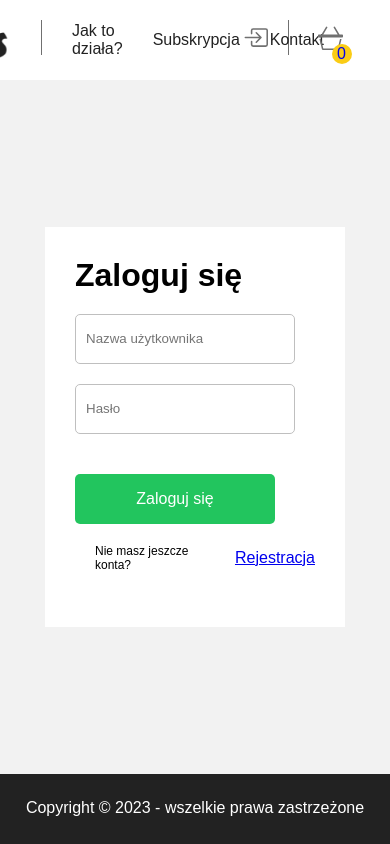
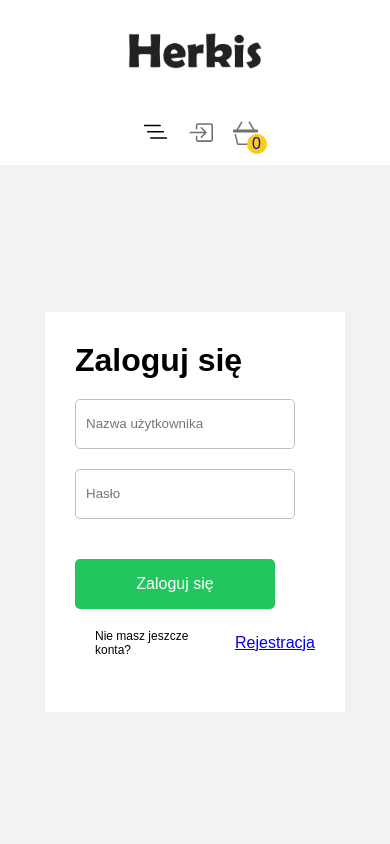
Before and after one commit to migdalius/herkis_shop, a React (Create React App) app in the folder client/: page /logowanie in a window 390 px wide. Built offline with nearby package versions, Linux system fonts and the light colour scheme.

Commit message:
nav responsive

```diff
--- a/client/src/components/nav/Navigation.jsx
+++ b/client/src/components/nav/Navigation.jsx
@@ -13,16 +13,26 @@ import { useState } from "react";
 import { useSelector, useDispatch } from "react-redux";
 const Container = styled.div`
   display: flex;
+  flex-wrap: wrap;
 `;
 
 const LeftNav = styled.div`
-  width: 50%;
+  width: 100%;
+  max-width: 50%;
   background-color: #22c55e;
+
+  @media (max-width: 767px) {
+    max-width: 100%;
+  }
 `;
+
 const RightNav = styled.div`
-  width: 50%;
+  width: 100%;
+  max-width: 50%;
   background-color: #fff;
-  @media (max-width: 940px) {
+
+  @media (max-width: 767px) {
+    max-width: 100%;
     background-color: #22c55e;
   }
 `;
@@ -31,9 +41,15 @@ const MainNavContainer = styled.div`
   margin: 20px;
   display: flex;
   justify-content: center;
+
   @media (max-width: 1105px) {
     margin: 20px;
     margin-bottom: 40px;
+  }
+
+  @media (max-width: 767px) {
+    margin: 10px;
+    margin-bottom: 20px;
   }
 `;
 
@@ -42,8 +58,10 @@ const VerticalHr = styled.div`
     props.white ? "1px solid #fff" : "1px solid #222"};
   width: 10px;
   height: 35px;
-  @media (max-width: 940px) {
+
+  @media (max-width: 767px) {
     border-left: 1px solid #fff;
+    height: 20px;
   }
 `;
 
@@ -61,9 +79,15 @@ const List = styled.ul`
   animation-name: ${breatheAnimation};
   animation-duration: 3s;
   animation-fill-mode: forwards;
+
   @media (max-width: 1105px) {
     margin-left: 15px;
     gap: 15px;
+  }
+
+  @media (max-width: 767px) {
+    margin-left: 10px;
+    gap: 10px;
   }
 `;
 
@@ -73,16 +97,28 @@ const Logo = styled.img`
   animation-name: ${breatheAnimation};
   animation-duration: 3s;
   animation-fill-mode: forwards;
+
   @media (max-width: 960px) {
     width: 110px;
     margin-right: 15px;
   }
+
+  @media (max-width: 767px) {
+    width: 90px;
+    margin-right: 10px;
+  }
 `;
+
 const ListItem = styled.li`
   color: #fff;
   cursor: pointer;
+
   @media (max-width: 1115px) {
     font-size: 16px;
+  }
+
+  @media (max-width: 767px) {
+    font-size: 14px;
   }
 `;
 
@@ -92,6 +128,7 @@ const ContentWrapper = styled.div`
   gap: 10px;
   position: relative;
 `;
+
 const NavContainer = styled.div`
   display: flex;
   gap: 20px;
--- a/client/src/components/topNav/TopNav.jsx
+++ b/client/src/components/topNav/TopNav.jsx
@@ -4,35 +4,60 @@ import {
   Basket3,
   BoxArrowInRight,
   PersonCircle,
+  AspectRatio,
+  ListNested,
 } from "react-bootstrap-icons";
 import img from "../../img/home/mask.jpg";
 import { Link } from "react-router-dom";
 import { useSelector, useDispatch } from "react-redux";
 import LogoImg from "../../img/herkis_logo.png";
+import { useState } from "react";
 const Container = styled.div`
   display: flex;
   box-shadow: rgba(100, 100, 111, 0.2) 0px 7px 29px 0px;
+
+  @media (max-width: 768px) {
+    flex-direction: column;
+  }
 `;
 
 const LeftNav = styled.div`
   width: 50%;
   background-color: #fff;
+
+  @media (max-width: 768px) {
+    width: 100%;
+  }
 `;
+
 const RightNav = styled.div`
   width: 50%;
   background-color: #fff;
+
+  @media (max-width: 768px) {
+    width: 100%;
+  }
 `;
 
 const MainNavContainer = styled.div`
   margin: 20px;
   display: flex;
   justify-content: center;
+
+  @media (max-width: 768px) {
+    flex-direction: column;
+    align-items: center;
+  }
 `;
 
 const VerticalHr = styled.div`
   border-left: 1px solid #707070;
   width: 10px;
   height: 35px;
+
+  @media (max-width: 768px) {
+    display: none;
+  }
 `;
 
 const breatheAnimation = keyframes`
@@ -49,16 +74,28 @@ const List = styled.ul`
   animation-name: ${breatheAnimation};
   animation-duration: 3s;
   animation-fill-mode: forwards;
+
+  @media (max-width: 768px) {
+    flex-direction: column;
+    align-items: flex-start;
+    margin: 10px 0;
+    gap: 15px;
+    display: ${({ showMenu }) => (showMenu ? "flex" : "none")};
+  }
 `;
 
 const Logo = styled.img`
   width: 140px;
-
   margin-right: 30px;
   animation-name: ${breatheAnimation};
   animation-duration: 3s;
   animation-fill-mode: forwards;
+
+  @media (max-width: 768px) {
+    margin: 10px 0;
+  }
 `;
+
 const ListItem = styled.li`
   color: #222;
   cursor: pointer;
@@ -70,17 +107,27 @@ const ContentWrapper = styled.div`
   gap: 10px;
   position: relative;
 `;
+
 const NavContainer = styled.div`
   display: flex;
   gap: 20px;
+  align-items: center;
+
+  @media (max-width: 768px) {
+    justify-content: space-between;
+    width: 30%;
+  }
 `;
 
 const NavText = styled.p`
   color: #222;
-  @media (max-width: 905px) {
+  display: block;
+
+  @media (max-width: 768px) {
     display: none;
   }
 `;
+
 const Circle = styled.div`
   display: flex;
   justify-content: center;
@@ -95,7 +142,20 @@ const Circle = styled.div`
 `;
 const CircleNumber = styled.p``;
 
+const BurgerMenu = styled.div`
+  display: none;
+
+  @media (max-width: 768px) {
+    display: block;
+  }
+`;
+
 const TopNav = () => {
+  const [showMenu, setShowMenu] = useState(false);
+  const handleToggleMenu = () => {
+    setShowMenu(!showMenu);
+  };
+
   const quantity = useSelector((state) => state.cart.quantity);
   const user = useSelector((state) => state.user.currentUser);
   return (
@@ -115,7 +175,8 @@ const TopNav = () => {
               <Logo src={LogoImg} />
             </Link>
             <VerticalHr white />
-            <List>
+
+            <List showMenu={showMenu}>
               <Link
                 to={"/jak-dziala-zestaw-do-uprawy"}
                 style={{
@@ -155,6 +216,13 @@ const TopNav = () => {
         <RightNav>
           <MainNavContainer>
             <NavContainer>
+              <ContentWrapper>
+                <ListNested
+                  style={{ cursor: "pointer" }}
+                  size={25}
+                  onClick={handleToggleMenu}
+                />
+              </ContentWrapper>
               {user ? (
                 <ContentWrapper>
                   <Link
```
